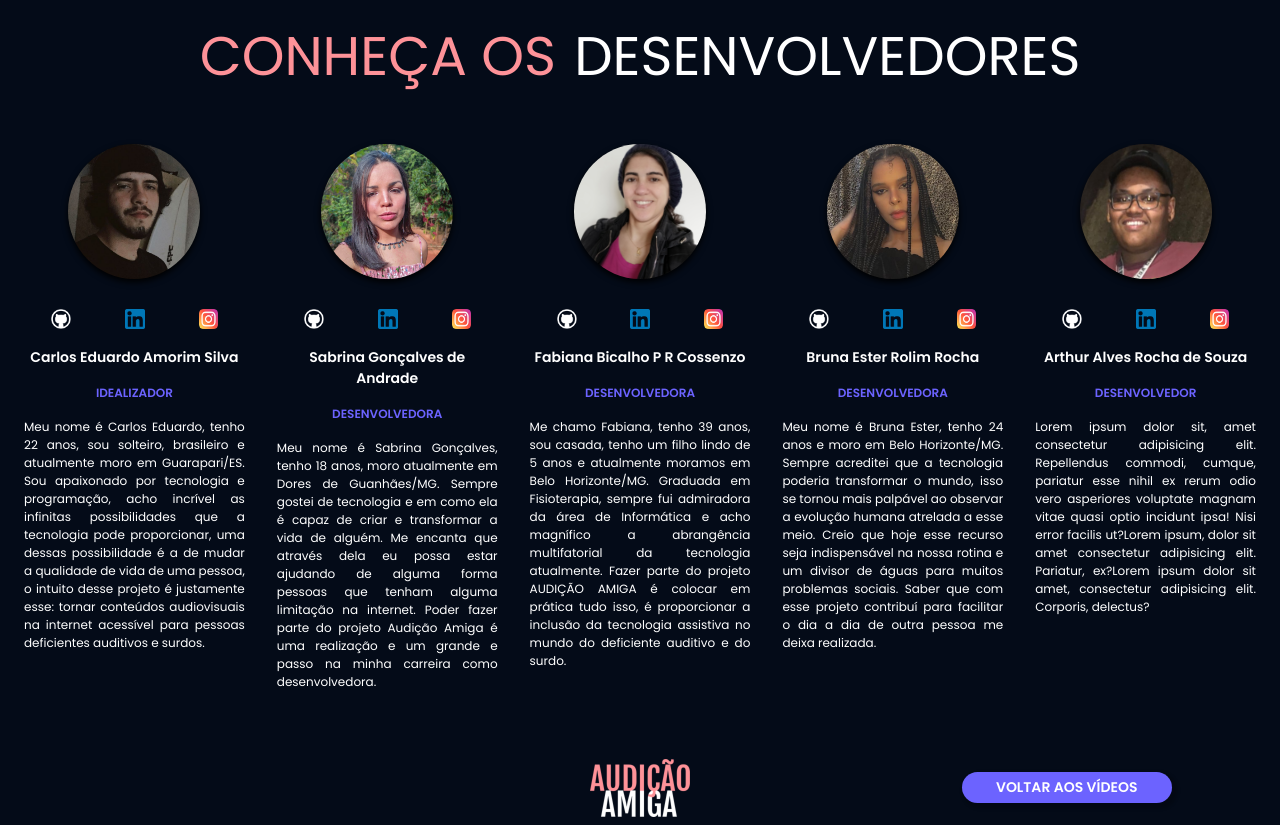
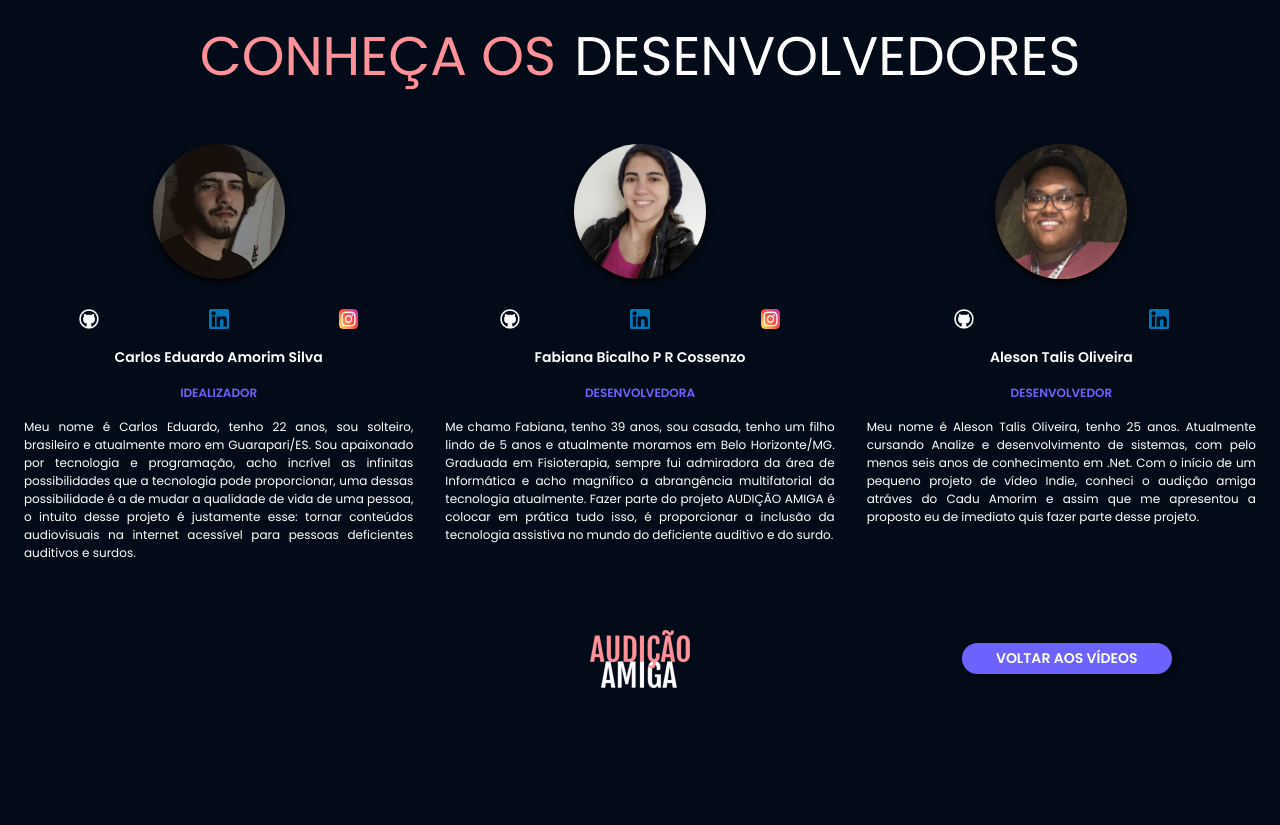
Before and after one commit to caduamorimm-dev/audicao-amiga, a plain HTML site: page code/conhecadesenvolvedores.html in a window 1280 px wide. After the commit the page ends 800 px from the top, so only its background shows below. Drawn offline with nearby package versions, Linux system fonts and the light colour scheme.

Commit message:
Update conhecadesenvolvedores.html

```diff
--- a/code/conhecadesenvolvedores.html
+++ b/code/conhecadesenvolvedores.html
@@ -36,9 +36,9 @@
                     </div>
 
                     <div class="flex space-around my-3">
-                        <a href="https//github.com/caduamorimm-dev"><img class="h-20" src="img/icone/favicon-32x32.png" alt="icones"></a>
-                        <a href="https://www.linkedin.com/in/caduamorimm/"><img class="h-20" src="img/icone/174857.png" alt="icones"></a>
-                        <a href="https//www.instagram.com/caduamorimm/"><img class="h-20" src="img/icone/instagram.png" alt="icones"></a>
+                        <a href="https://github.com/caduamorimm-dev" target="blank"><img class="h-20" src="img/icone/favicon-32x32.png" alt="icones"></a>
+                        <a href="https://www.linkedin.com/in/caduamorimm/" target="blank"><img class="h-20" src="img/icone/174857.png" alt="icones"></a>
+                        <a href="https://www.instagram.com/caduamorimm/" target="blank"><img class="h-20" src="img/icone/instagram.png" alt="icones"></a>
                     </div>
 
                     <p class="nome text-center">Carlos Eduardo Amorim Silva</p>
@@ -50,54 +50,18 @@
                 <div class="p-3 rounded w-400 flex-wrap flex-1p">
 
                     <div class="text-center">
-                        <img src="img/icone/AirBrush_20210915213104.png" alt="Sabrina">
-                    </div>
-
-                    <div class="flex justify-center my-3 space-around">
-                        <a href="https//github.com/sabrinaand"><img class="h-20" src="img/icone/favicon-32x32.png" alt="icones"></a>
-                        <a href="https//www.linkedin.com/in/sabrina-andrade-24271621b"><img class="h-20" src="img/icone/174857.png" alt="icones"></a>
-                        <a href="https//instagram.com/sabrinaandraddee/"><img class="h-20" src="img/icone/instagram.png" alt="icones"></a>
-                    </div>
-
-                    <p class="nome text-center">Sabrina Gonçalves de Andrade</p>
-                    <p class="funcao text-center">DESENVOLVEDORA</p>
-                    <p class="texto text-justify">Meu nome é Sabrina Gonçalves, tenho 18 anos, moro atualmente em Dores de Guanhães/MG.
-                    Sempre gostei de tecnologia e em como ela é capaz de criar e transformar a vida de alguém. Me encanta que através dela eu possa estar ajudando de alguma forma pessoas que tenham alguma limitação na internet. Poder fazer parte do projeto Audição Amiga é uma realização e um grande e passo na minha carreira como desenvolvedora.</p>
-                </div>
-
-                <div class="p-3 rounded w-400 flex-wrap flex-1p">
-
-                    <div class="text-center">
                         <img src="img/icone/16296438282142.png" alt="Fabi">
                     </div>
 
                     <div class="flex space-around my-3">
-                        <a href="https//github.com/FabiPalhano"><img class="h-20" src="img/icone/favicon-32x32.png" alt="icones"></a>
-                        <a href="https//www.linkedin.com/in/fabiana-bicalho-p-r-cossenzo-a24b6b45"><img class="h-20" src="img/icone/174857.png" alt="icones"></a>
-                        <a href="https//instagram.com/fabianapalhano_fbprc/"><img class="h-20" src="img/icone/instagram.png" alt="icones"></a>
+                        <a href="https//github.com/FabiPalhano" target="blank"><img class="h-20" src="img/icone/favicon-32x32.png" alt="icones"></a>
+                        <a href="https//www.linkedin.com/in/fabiana-bicalho-p-r-cossenzo-a24b6b45" target="blank"><img class="h-20" src="img/icone/174857.png" alt="icones"></a>
+                        <a href="https//instagram.com/fabianapalhano_fbprc/" target="blank"><img class="h-20" src="img/icone/instagram.png" alt="icones"></a>
                     </div>
                     <p class="nome text-center">Fabiana Bicalho P R Cossenzo</p>
                     <p class="funcao text-center">DESENVOLVEDORA</p>
                     <p class="texto text-justify">Me chamo Fabiana, tenho 39 anos, sou casada, tenho um filho lindo de 5 anos e atualmente moramos em Belo Horizonte/MG. Graduada em Fisioterapia, sempre fui admiradora da área de Informática e acho magnífico a abrangência multifatorial da tecnologia atualmente. Fazer parte do projeto AUDIÇÃO AMIGA é colocar em prática tudo isso, é proporcionar a inclusão da tecnologia assistiva no mundo do deficiente auditivo e do surdo.</p>
                 </div>
-
-
-                <div class="p-3 rounded w-400 flex-wrap flex-1p">
-
-                    <div class="text-center">
-                        <img src="img/icone/Screenshot_3.png" alt="Bruna">
-                    </div>
-
-                    <div class="flex space-around my-3">
-                        <a href="https//github.com/brunaerolim"><img class="h-20" src="img/icone/favicon-32x32.png" alt="icones"></a>
-                        <a href="https//www.linkedin.com/in/bruna-rolim"><img class="h-20" src="img/icone/174857.png" alt="icones"></a>
-                        <a href="https//www.instagram.com/esterolim/"><img class="h-20" src="img/icone/instagram.png" alt="icones"></a>
-                    </div>
-                    <p class="nome text-center">Bruna Ester Rolim Rocha</p>
-                    <p class="funcao text-center">DESENVOLVEDORA</p>
-                    <p class="texto text-justify">Meu nome é Bruna Ester, tenho 24 anos e moro em Belo Horizonte/MG. Sempre acreditei que a tecnologia poderia transformar o mundo, isso se tornou mais palpável ao observar a evolução humana atrelada a esse meio. Creio que hoje esse recurso seja indispensável na nossa rotina e um divisor de águas para muitos problemas sociais. Saber que com esse projeto contribuí para facilitar o dia a dia de outra pessoa me deixa realizada.</p>
-                </div>
-
 
                 <div class="p-3 rounded w-400 flex-wrap flex-1p">
 
@@ -106,13 +70,12 @@
                     </div>
 
                     <div class="flex space-around my-3">
-                        <a href="//github.com/ar7hurr0och4"><img class="h-20" src="img/icone/favicon-32x32.png" alt="icones"></a>
-                        <a href="//www.linkedin.com/in/arthur-rocha-9402a220b/"><img class="h-20" src="img/icone/174857.png" alt="icones"></a>
-                        <a href="//www.instagram.com/arthur___rocha/"><img class="h-20" src="img/icone/instagram.png" alt="icones"></a>
+                        <a href="https://github.com/AlesonTalis" target="blank"><img class="h-20" src="img/icone/favicon-32x32.png" alt="icones"></a>
+                        <a href="https://www.linkedin.com/in/alesontalis/" target="blank"><img class="h-20" src="img/icone/174857.png" alt="icones"></a>
                     </div>
-                    <p class="nome text-center">Arthur Alves Rocha de Souza</p>
+                    <p class="nome text-center">Aleson Talis Oliveira</p>
                     <p class="funcao text-center">DESENVOLVEDOR</p>
-                    <p class="texto text-justify">Lorem ipsum dolor sit, amet consectetur adipisicing elit. Repellendus commodi, cumque, pariatur esse nihil ex rerum odio vero asperiores voluptate magnam vitae quasi optio incidunt ipsa! Nisi error facilis ut?Lorem ipsum, dolor sit amet consectetur adipisicing elit. Pariatur, ex?Lorem ipsum dolor sit amet, consectetur adipisicing elit. Corporis, delectus?</p>
+                    <p class="texto text-justify">Meu nome é Aleson Talis Oliveira, tenho 25 anos. Atualmente cursando Analize e desenvolvimento de sistemas, com pelo menos seis anos de conhecimento em .Net. Com o início de um pequeno projeto de vídeo Indie, conheci o audição amiga atráves do Cadu Amorim e assim que me apresentou a proposto eu de imediato quis fazer parte desse projeto.</p>
                 </div>
             </div>
         </div>
```
